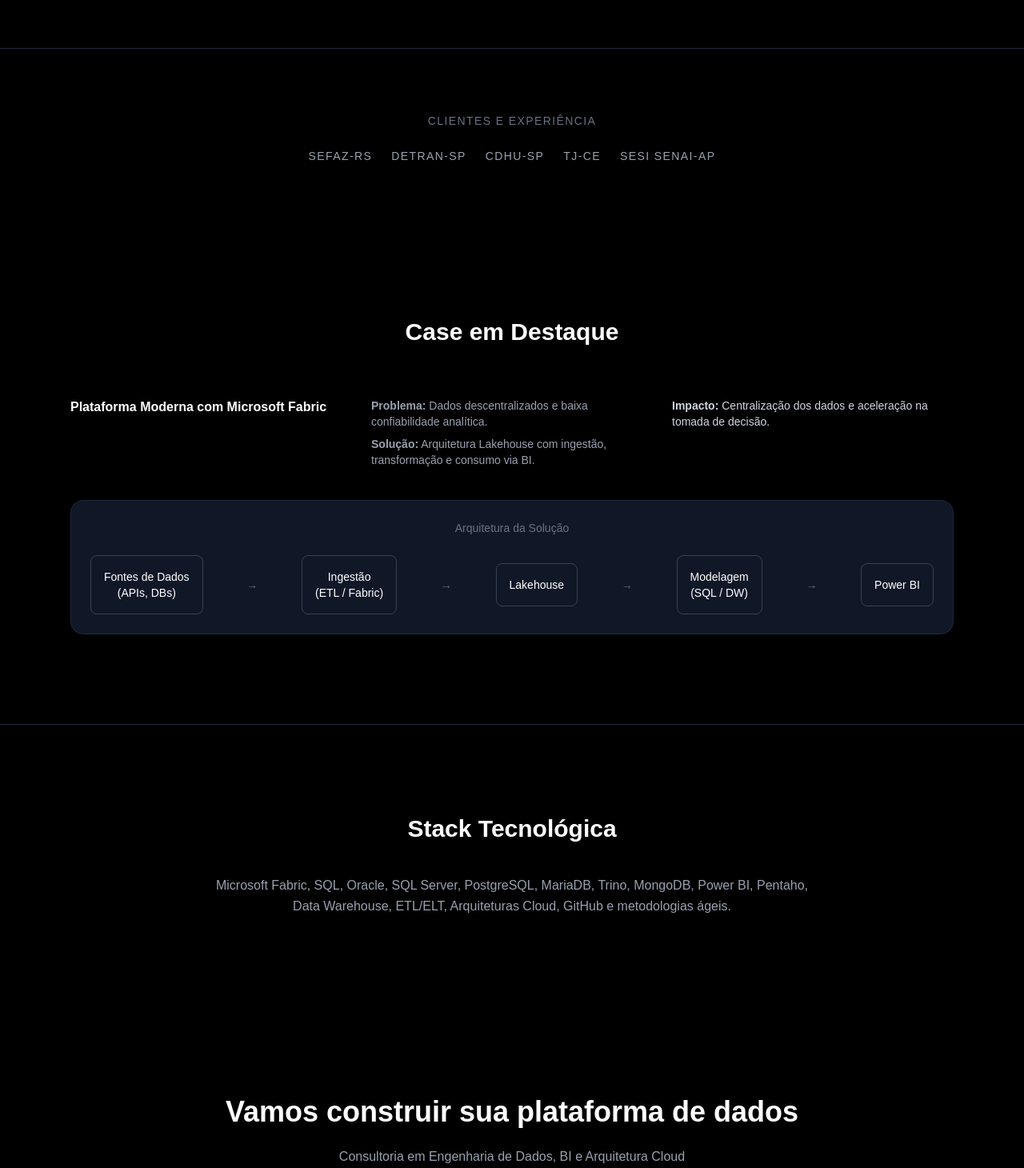
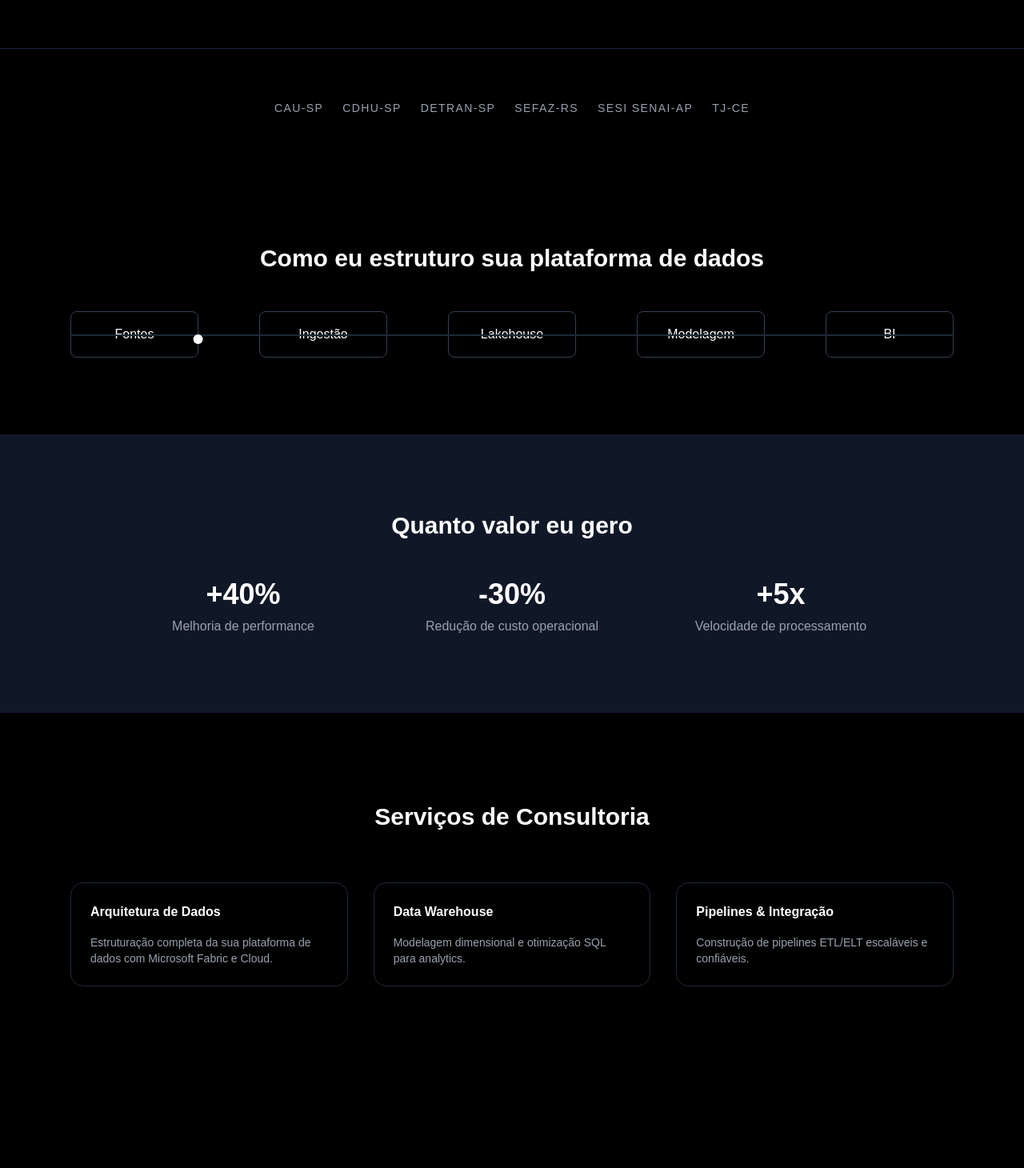
Before and after one commit to wa-data-solutions/wendril-af, a Next.js app: page / in a window 1280 px wide. Shown: the part 740-2200 px from the top of the page at 80% size. Built offline with nearby package versions, Linux system fonts and the light colour scheme.

Commit message:
versão final consultoria que fecha contrato

```diff
--- a/app/page.tsx
+++ b/app/page.tsx
@@ -3,66 +3,46 @@
 import { motion } from "framer-motion";
 
 const clients = [
+  "CAU-SP",
+  "CDHU-SP",
+  "DETRAN-SP",
   "SEFAZ-RS",
-  "DETRAN-SP",
-  "CDHU-SP",
+  "SESI SENAI-AP",
   "TJ-CE",
-  "SESI SENAI-AP",
-];
-
-const cases = [
-  {
-    title: "Plataforma Moderna com Microsoft Fabric",
-    problem: "Dados descentralizados e baixa confiabilidade analítica.",
-    solution: "Arquitetura Lakehouse com ingestão, transformação e consumo via BI.",
-    impact: "Centralização dos dados e aceleração na tomada de decisão.",
-  },
 ];
 
 export default function Home() {
   return (
-    <main className="bg-black text-white">
+    <main className="bg-black text-white overflow-x-hidden">
 
       {/* HERO */}
       <section className="min-h-screen flex flex-col justify-center items-center text-center px-6">
 
-        <motion.h1
-          initial={{ opacity: 0, y: 30 }}
-          animate={{ opacity: 1, y: 0 }}
-          className="text-lg tracking-widest text-gray-400 mb-4"
-        >
+        <h1 className="text-sm tracking-widest text-gray-400 mb-4">
           WENDRIL ARAUJO FERREIRA
-        </motion.h1>
+        </h1>
 
-        <motion.h2
-          initial={{ opacity: 0, y: 50 }}
-          animate={{ opacity: 1, y: 0 }}
-          className="text-5xl md:text-7xl font-bold max-w-4xl"
-        >
+        <h2 className="text-5xl md:text-7xl font-bold max-w-4xl">
           Transformo dados em vantagem competitiva
-        </motion.h2>
+        </h2>
 
         <p className="mt-6 text-gray-400 max-w-2xl text-lg">
           Consultoria em Engenharia de Dados, Microsoft Fabric e SQL.
-          Crio plataformas de dados escaláveis com foco em performance,
-          governança e impacto real no negócio.
+          Crio plataformas escaláveis que reduzem custos, aumentam performance
+          e aceleram decisões estratégicas.
         </p>
 
         <a
-          href="#cases"
+          href="#services"
           className="mt-10 px-8 py-3 bg-white text-black rounded-full font-semibold"
         >
-          Ver Cases
+          Ver Serviços
         </a>
 
       </section>
 
       {/* CLIENTES */}
-      <section className="py-20 text-center border-t border-gray-800">
-        <p className="text-gray-500 mb-6 text-sm tracking-widest">
-          CLIENTES E EXPERIÊNCIA
-        </p>
-
+      <section className="py-16 text-center border-t border-gray-800">
         <div className="flex flex-wrap justify-center gap-6 text-gray-400 text-sm tracking-widest">
           {clients.map((c, i) => (
             <span key={i}>{c}</span>
@@ -70,105 +50,106 @@
         </div>
       </section>
 
-      {/* CASES */}
-      <section id="cases" className="py-28 px-6 max-w-6xl mx-auto">
+      {/* ARQUITETURA ANIMADA */}
+      <section className="py-24 px-6 max-w-6xl mx-auto">
 
-        <h2 className="text-3xl font-bold mb-16 text-center">
-          Case em Destaque
+        <h2 className="text-3xl font-bold mb-12 text-center">
+          Como eu estruturo sua plataforma de dados
         </h2>
 
-        {cases.map((c, i) => (
-          <div key={i} className="space-y-10">
+        <div className="relative flex flex-col md:flex-row justify-between items-center gap-6">
 
-            {/* TEXTO */}
-            <div className="grid md:grid-cols-3 gap-6">
+          {["Fontes", "Ingestão", "Lakehouse", "Modelagem", "BI"].map((step, i) => (
+            <div key={i} className="p-4 border border-gray-700 rounded-lg text-center w-40">
+              {step}
+            </div>
+          ))}
+
+          {/* LINHA */}
+          <div className="absolute top-1/2 left-0 w-full h-[2px] bg-gray-800 hidden md:block"></div>
+
+          {/* BOLINHA ANIMADA */}
+          <motion.div
+            animate={{ x: [0, 800] }}
+            transition={{ repeat: Infinity, duration: 5, ease: "linear" }}
+            className="hidden md:block absolute top-1/2 w-3 h-3 bg-white rounded-full"
+          />
+
+        </div>
+
+      </section>
+
+      {/* VALOR */}
+      <section className="py-24 bg-gray-900 text-center">
+
+        <h2 className="text-3xl font-bold mb-12">
+          Quanto valor eu gero
+        </h2>
+
+        <div className="grid md:grid-cols-3 gap-8 max-w-5xl mx-auto px-6">
 
           <div>
-                <h3 className="font-bold text-white">{c.title}</h3>
+            <h3 className="text-4xl font-bold">+40%</h3>
+            <p className="text-gray-400 mt-2">Melhoria de performance</p>
           </div>
 
-              <div className="text-gray-400 text-sm">
-                <p><strong>Problema:</strong> {c.problem}</p>
-                <p className="mt-2"><strong>Solução:</strong> {c.solution}</p>
+          <div>
+            <h3 className="text-4xl font-bold">-30%</h3>
+            <p className="text-gray-400 mt-2">Redução de custo operacional</p>
           </div>
 
-              <div className="text-gray-300 text-sm">
-                <p><strong>Impacto:</strong> {c.impact}</p>
+          <div>
+            <h3 className="text-4xl font-bold">+5x</h3>
+            <p className="text-gray-400 mt-2">Velocidade de processamento</p>
           </div>
 
         </div>
 
-            {/* ARQUITETURA VISUAL */}
-            <div className="mt-10 p-6 border border-gray-800 rounded-2xl bg-gray-900">
+      </section>
 
-              <p className="text-gray-500 text-sm mb-6 text-center">
-                Arquitetura da Solução
+      {/* SERVIÇOS */}
+      <section id="services" className="py-28 px-6 max-w-6xl mx-auto">
+
+        <h2 className="text-3xl font-bold mb-16 text-center">
+          Serviços de Consultoria
+        </h2>
+
+        <div className="grid md:grid-cols-3 gap-8">
+
+          <div className="p-6 border border-gray-800 rounded-2xl">
+            <h3 className="font-bold mb-4">Arquitetura de Dados</h3>
+            <p className="text-gray-400 text-sm">
+              Estruturação completa da sua plataforma de dados com Microsoft Fabric e Cloud.
             </p>
-
-              <div className="flex flex-col md:flex-row items-center justify-between gap-6 text-center text-sm">
-
-                <div className="p-4 border border-gray-700 rounded-lg">
-                  Fontes de Dados
-                  <br />
-                  (APIs, DBs)
           </div>
 
-                <div className="text-gray-500">→</div>
-
-                <div className="p-4 border border-gray-700 rounded-lg">
-                  Ingestão
-                  <br />
-                  (ETL / Fabric)
+          <div className="p-6 border border-gray-800 rounded-2xl">
+            <h3 className="font-bold mb-4">Data Warehouse</h3>
+            <p className="text-gray-400 text-sm">
+              Modelagem dimensional e otimização SQL para analytics.
+            </p>
           </div>
 
-                <div className="text-gray-500">→</div>
-
-                <div className="p-4 border border-gray-700 rounded-lg">
-                  Lakehouse
-                </div>
-
-                <div className="text-gray-500">→</div>
-
-                <div className="p-4 border border-gray-700 rounded-lg">
-                  Modelagem
-                  <br />
-                  (SQL / DW)
-                </div>
-
-                <div className="text-gray-500">→</div>
-
-                <div className="p-4 border border-gray-700 rounded-lg">
-                  Power BI
+          <div className="p-6 border border-gray-800 rounded-2xl">
+            <h3 className="font-bold mb-4">Pipelines & Integração</h3>
+            <p className="text-gray-400 text-sm">
+              Construção de pipelines ETL/ELT escaláveis e confiáveis.
+            </p>
           </div>
 
         </div>
 
-            </div>
-
-          </div>
-        ))}
-
-      </section>
-
-      {/* STACK */}
-      <section className="py-28 border-t border-gray-800 text-center">
-        <h2 className="text-3xl font-bold mb-10">Stack Tecnológica</h2>
-
-        <p className="text-gray-400 max-w-3xl mx-auto leading-relaxed">
-          Microsoft Fabric, SQL, Oracle, SQL Server, PostgreSQL, MariaDB, Trino,
-          MongoDB, Power BI, Pentaho, Data Warehouse, ETL/ELT, Arquiteturas Cloud,
-          GitHub e metodologias ágeis.
-        </p>
       </section>
 
       {/* CTA */}
       <section className="py-28 text-center">
+
         <h2 className="text-4xl font-bold mb-6">
-          Vamos construir sua plataforma de dados
+          Vamos construir sua solução de dados
         </h2>
 
         <p className="text-gray-400 mb-8">
-          Consultoria em Engenharia de Dados, BI e Arquitetura Cloud
+          Entre em contato e leve sua plataforma de dados para o próximo nível
         </p>
 
         <a
@@ -178,6 +159,7 @@
         >
           Falar comigo
         </a>
+
       </section>
 
       <footer className="text-center py-10 text-gray-600 text-sm">
```
Lines whose indentation alone changed are shown as unchanged.
